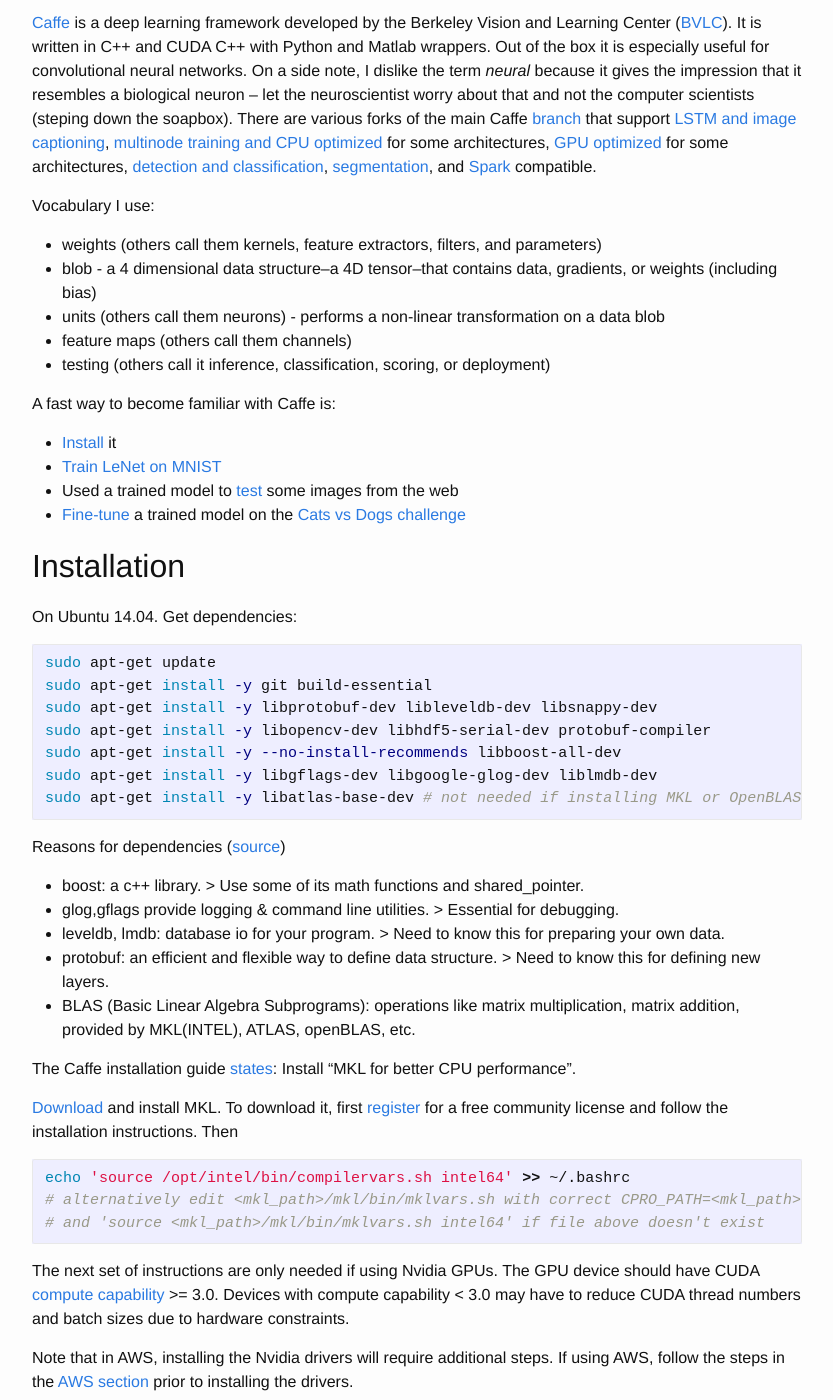
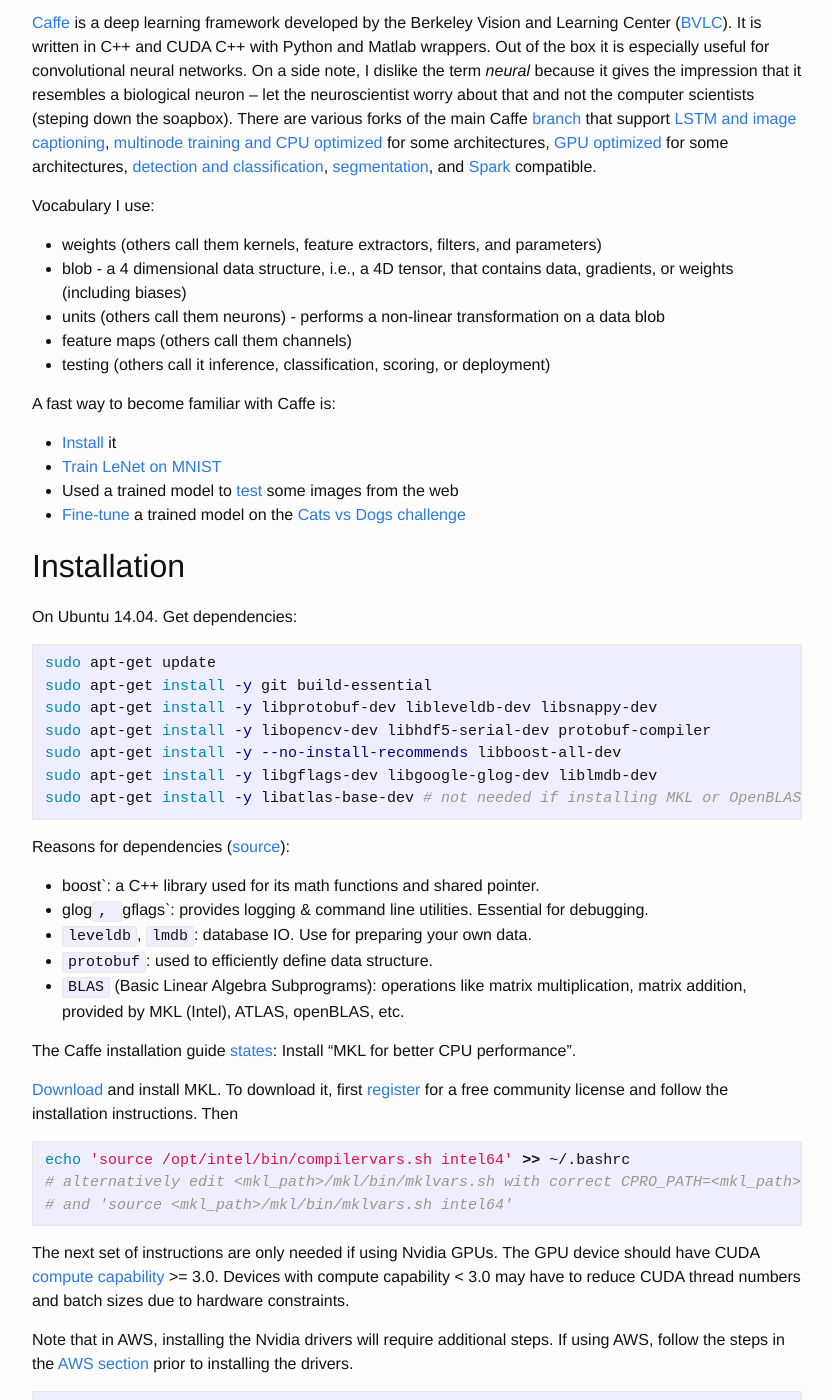
Before and after one commit to RodriguezAndres/RodriguezAndres.github.io, a Jekyll site: the page built from _posts/2016-04-28-caffe.markdown, in a window 1280 px wide and 1400 px high, scrolled down 843 px. Shown: the whole window, without its empty margins (223-1056 px from the left). Built offline with Jekyll 4.4.1, drawn with Linux system fonts in a browser that asks for light colours; formulas are drawn with MathJax 3; comment, search, counter and statistics services are not loaded; some of the changed text lies outside the part shown.

Commit message:
adding minor details to blog

```diff
--- a/_posts/2016-04-28-caffe.markdown
+++ b/_posts/2016-04-28-caffe.markdown
@@ -19,7 +19,7 @@ The content in this blog was written (excluding some minor recent additions) whi
 Vocabulary I use:
 
 - weights (others call them kernels, feature extractors, filters, and parameters)
-- blob - a 4 dimensional data structure--a 4D tensor--that contains data, gradients, or weights (including bias)
+- blob - a 4 dimensional data structure, i.e., a 4D tensor, that contains data, gradients, or weights (including biases)
 - units (others call them neurons) - performs a non-linear transformation on a data blob
 - feature maps (others call them channels)
 - testing (others call it inference, classification, scoring, or deployment)
@@ -44,13 +44,13 @@ sudo apt-get install -y libgflags-dev libgoogle-glog-dev liblmdb-dev
 sudo apt-get install -y libatlas-base-dev # not needed if installing MKL or OpenBLAS
 ~~~
 
-Reasons for dependencies ([source](http://graphics.cs.cmu.edu/courses/16-824/2016_spring/slides/caffe_tutorial.pdf))
+Reasons for dependencies ([source](http://graphics.cs.cmu.edu/courses/16-824/2016_spring/slides/caffe_tutorial.pdf)):
 
-- boost: a c++ library. > Use some of its math functions and shared_pointer.
-- glog,gflags provide logging & command line utilities. > Essential for debugging.
-- leveldb, lmdb: database io for your program. > Need to know this for preparing your own data.
-- protobuf: an efficient and flexible way to define data structure. > Need to know this for defining new layers.
-- BLAS (Basic Linear Algebra Subprograms): operations like matrix multiplication, matrix addition, provided by MKL(INTEL), ATLAS, openBLAS, etc.
+- boost`: a C++ library used for its math functions and shared pointer.
+- glog`, `gflags`: provides logging & command line utilities. Essential for debugging.
+- `leveldb`, `lmdb`: database IO. Use for preparing your own data.
+- `protobuf`: used to efficiently define data structure.
+- `BLAS` (Basic Linear Algebra Subprograms): operations like matrix multiplication, matrix addition, provided by MKL (Intel), ATLAS, openBLAS, etc.
 
 The Caffe installation guide [states](http://caffe.berkeleyvision.org/install_apt.html): Install "MKL for better CPU performance".
 
@@ -59,7 +59,7 @@ The Caffe installation guide [states](http://caffe.berkeleyvision.org/install_ap
 ~~~ bash
 echo 'source /opt/intel/bin/compilervars.sh intel64' >> ~/.bashrc
 # alternatively edit <mkl_path>/mkl/bin/mklvars.sh with correct CPRO_PATH=<mkl_path>
-# and 'source <mkl_path>/mkl/bin/mklvars.sh intel64' if file above doesn't exist
+# and 'source <mkl_path>/mkl/bin/mklvars.sh intel64'
 ~~~
 
 The next set of instructions are only needed if using Nvidia GPUs. The GPU device should have CUDA [compute capability](https://en.wikipedia.org/wiki/CUDA#Supported_GPUs) >= 3.0. Devices with compute capability < 3.0 may have to reduce CUDA thread numbers and batch sizes due to hardware constraints.
```
Also changed, not shown: other parts of _posts/2016-04-28-caffe.markdown (+1 -1 lines).
